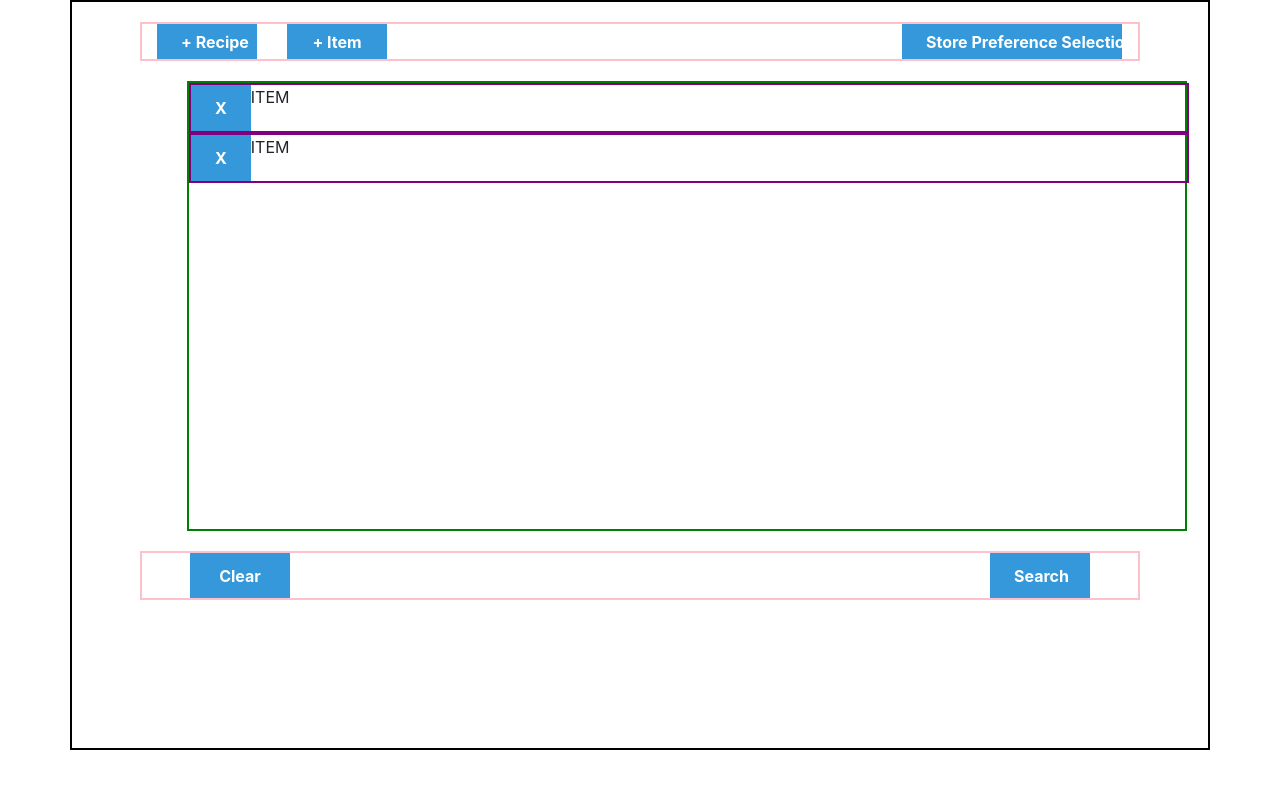
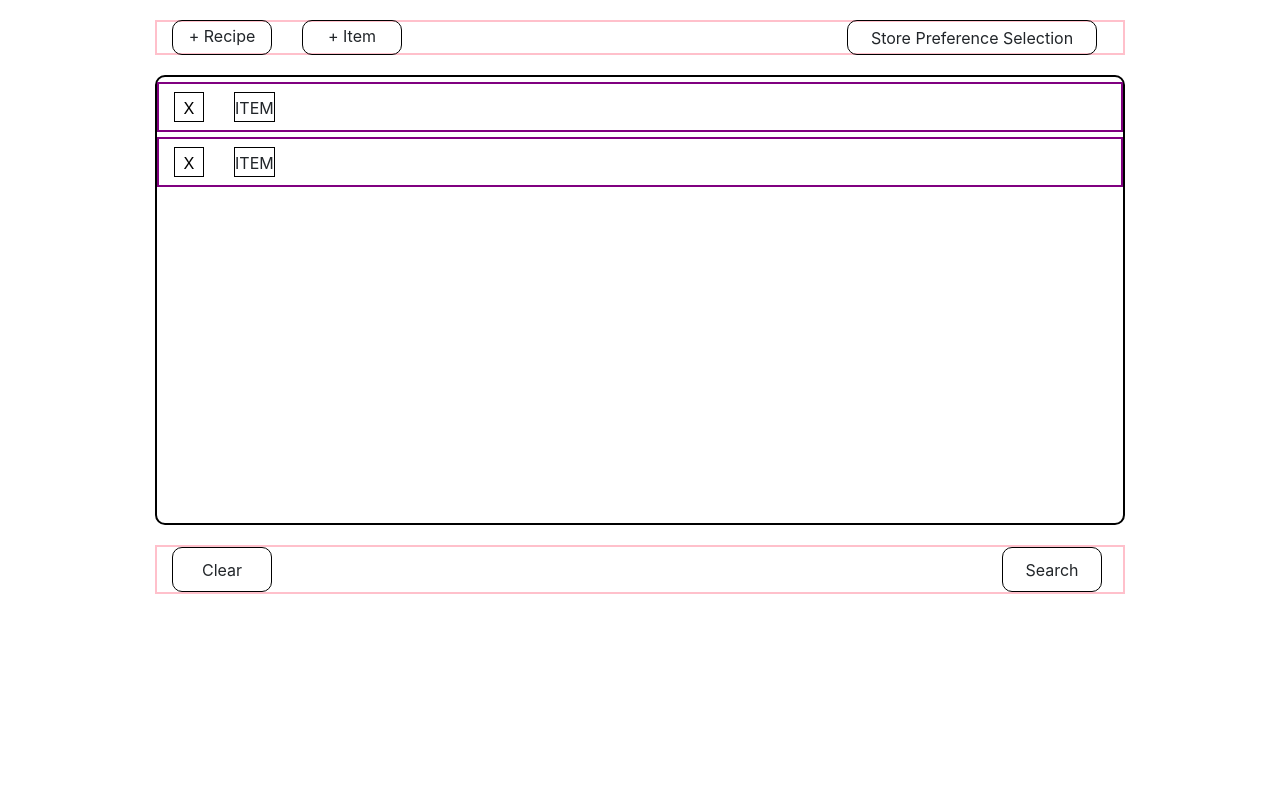
Before and after one commit to ntjoar/Munchy, a React (Create React App) app in the folder Front_End/: page /dashboard in a window 1280 px wide. Shown: the top 788 px of the page. Built offline with nearby package versions, Linux system fonts and the light colour scheme; no server answers; a web font is replaced by a local one.

Commit message:
Worked on dashboard

```diff
--- a/Front_End/src/App.js
+++ b/Front_End/src/App.js
@@ -12,6 +12,7 @@ import Register from './Pages/signUp'
 import HomePage from './Pages/HomePage'
 import AuthRoute from './Components/AuthRoute'
 import IndexPage from './Pages/IndexPage'
+import Dashboard from './Dashboard'
 
 
 
@@ -36,6 +37,7 @@ class App extends React.Component {
    <Route  path="/login" exact > <Login/> </Route>
    <Route  path="/signup" exact  ><Register/> </Route>
    <Route  exact path="/home" render={(props) => <IndexPage {...props} />} />
+   <Route path="/dashboard" exact><Dashboard /></Route>
    </Switch>
    </Router>
    </Provider>
--- a/Front_End/src/Dashboard.css
+++ b/Front_End/src/Dashboard.css
@@ -1,24 +1,26 @@
 .container {
-    width: 1200px;
+    width: 1000px;
     height: 750px;
-    border: 2px solid black;
     text-align: center;
 }
 
 .dashboard {
     display: flex;
     flex-direction: column;
-    width: 1000px;
+    width: 100%;
     height: 450px;
-    border: 2px solid green;
-    margin: 20px 100px 0px 100px;
+    border: 2px solid black;
+    border-radius: 10px;
+    margin: 20px 0px 0px 0px;
 }
 
 .topbuttonrow {
-    display: inline-block;
+    display: flex;
+    align-items: center;
+    flex-direction: row;
     border: 2px solid pink;
-    width: 1000px;
-    height: auto;
+    width: 100%;
+    height: 35px;
     text-align: left;
     margin: 20px 0px 0px 0px;
 }
@@ -28,37 +30,54 @@
     width: 100px;
     height: 35px;
     text-align: center;
-    line-height: 20px;
+    line-height: 30px;
+    border: 1px solid black;
+    border-radius: 10px;
+    cursor: pointer;
+
 }
 
 .storeprefbutton {
-    margin: 0px 15px 0px 500px;
-    width: 220px;
+    margin: 0px 15px 0px 430px;
+    width: 250px;
     height: 35px;
     text-align: center;
-    line-height: 20px;
+    line-height: 35px;
+    border: 1px solid black;
+    border-radius: 10px;
+    cursor: pointer;
+
 }
 
 .clearbutton {
-    margin: 0px 350px 0px 0px;
+    margin: 0px 0px 0px 15px;
     width: 100px;
     height: 45px;
     text-align: center;
-    line-height: 20px;
+    line-height: 45px;
+    border: 1px solid black;
+    border-radius: 10px;
+    cursor: pointer;
+
 }
 
 .searchbutton {
-    margin: 0px 0px 0px 350px;
+    margin: 0px 0px 0px 730px;
     width: 100px;
     height: 45px;
     text-align: center;
-    line-height: 20px;
+    line-height: 45px;
+    border: 1px solid black;
+    border-radius: 10px;
+    cursor: pointer;
 }
 
 .bottombuttonrow {
-    display: inline-block;
+    display: flex;
+    align-items: center;
+    flex-direction: row;
     border: 2px solid pink;
-    width: 1000px;
+    width: 100%;
     height: auto;
     margin: 20px 0px 0px 0px;
     text-align: center;
--- a/Front_End/src/Dashboard.jsx
+++ b/Front_End/src/Dashboard.jsx
@@ -8,9 +8,9 @@ export default class Dashboard extends Component {
         return (
             <div className='container'>
                 <div className='topbuttonrow'>
-                    <button className='prefbutton'>+ Recipe</button>
-                    <button className='prefbutton'>+ Item</button>
-                    <button className='storeprefbutton'>Store Preference Selection</button>
+                    <div className='prefbutton'>+ Recipe</div>
+                    <div className='prefbutton'>+ Item</div>
+                    <div className='storeprefbutton'>Store Preference Selection</div>
                 </div>
 
                 <div className='dashboard'>
@@ -19,8 +19,8 @@ export default class Dashboard extends Component {
                 </div>
 
                 <div className='bottombuttonrow'>
-                    <button className='clearbutton'>Clear</button>
-                    <button className='searchbutton'>Search</button>
+                    <div className='clearbutton'>Clear</div>
+                    <div className='searchbutton'>Search</div>
                 </div>
             </div>
         );
--- a/Front_End/src/Item.css
+++ b/Front_End/src/Item.css
@@ -1,7 +1,29 @@
 .itemcontainer {
     display: flex;
     flex-direction: row;
-    width: 1000px;
+    align-items: center;;
+    width: 100%;
     height: 50px;
     border: 2px solid purple;
+    margin: 5px 0 0 0;
 }
+
+.removebutton {
+    margin: 0 15px 0 15px;
+    width: 30px;
+    height: 30px;
+    text-align: center;
+    line-height: 30px;
+    color: black;
+    border: 1px solid black;
+    cursor: pointer;
+}
+
+.itemname {
+    margin: 0 15px 0 15px;
+    width: auto;
+    height: 30px;
+    line-height: 30px;
+    text-align: center;
+    border: 1px solid black;
+}
--- a/Front_End/src/Item.jsx
+++ b/Front_End/src/Item.jsx
@@ -5,8 +5,8 @@ export default class Item extends Component {
     render() {
         return (
             <div className='itemcontainer'>
-                <button>X</button>
-                <div>ITEM</div>
+                <div className='removebutton'>X</div>
+                <div className='itemname'>ITEM</div>
             </div>
         );
     }
--- a/Front_End/src/index.js
+++ b/Front_End/src/index.js
@@ -7,7 +7,7 @@ import Dashboard from "./Dashboard";
 
 ReactDOM.render(
   <React.StrictMode>
-    <Dashboard />
+    <App />
   </React.StrictMode>,
   document.getElementById('root')
 );
```
Also changed, not shown: 2 other files (tests, documents, lock files or other folders).
